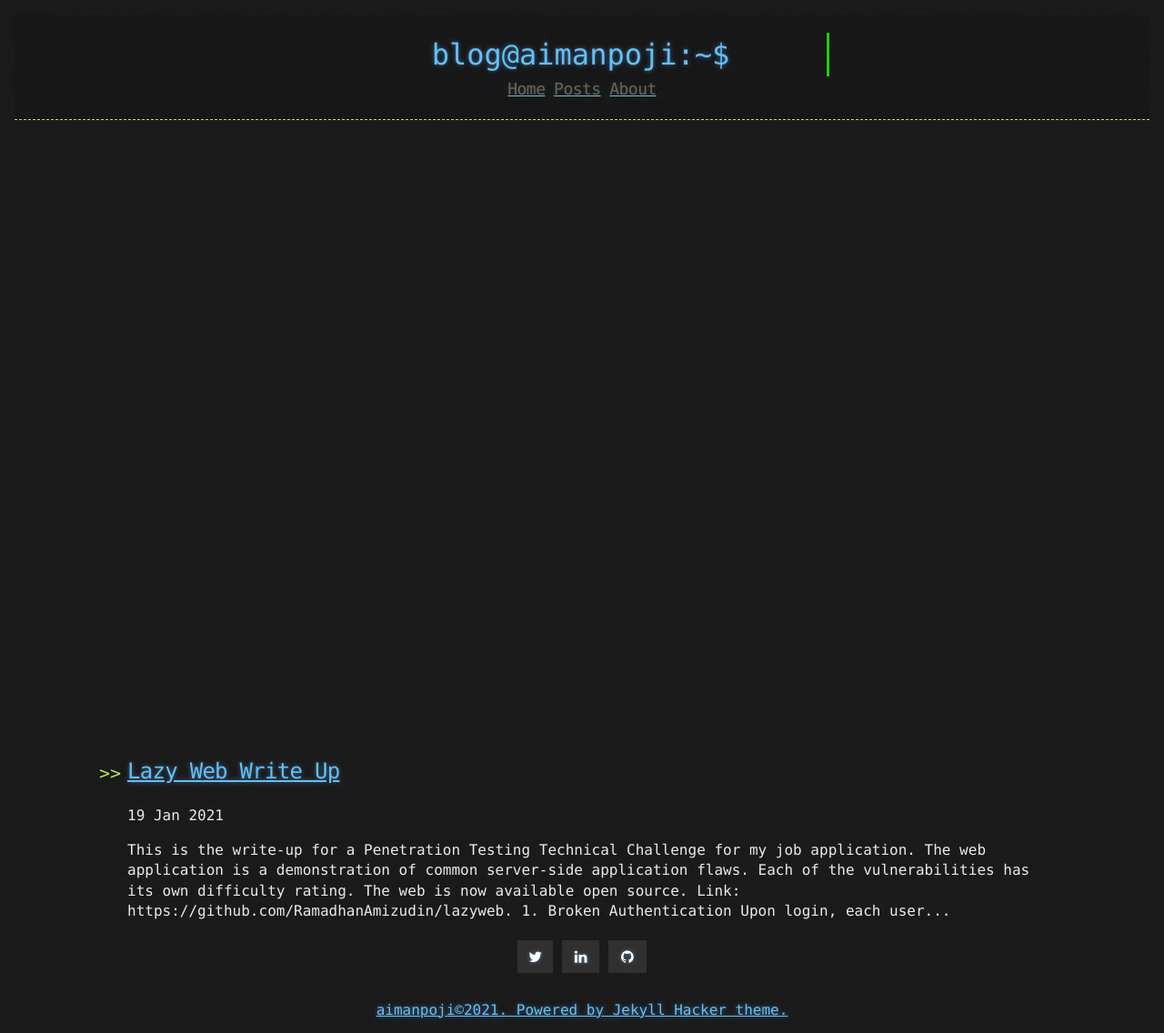
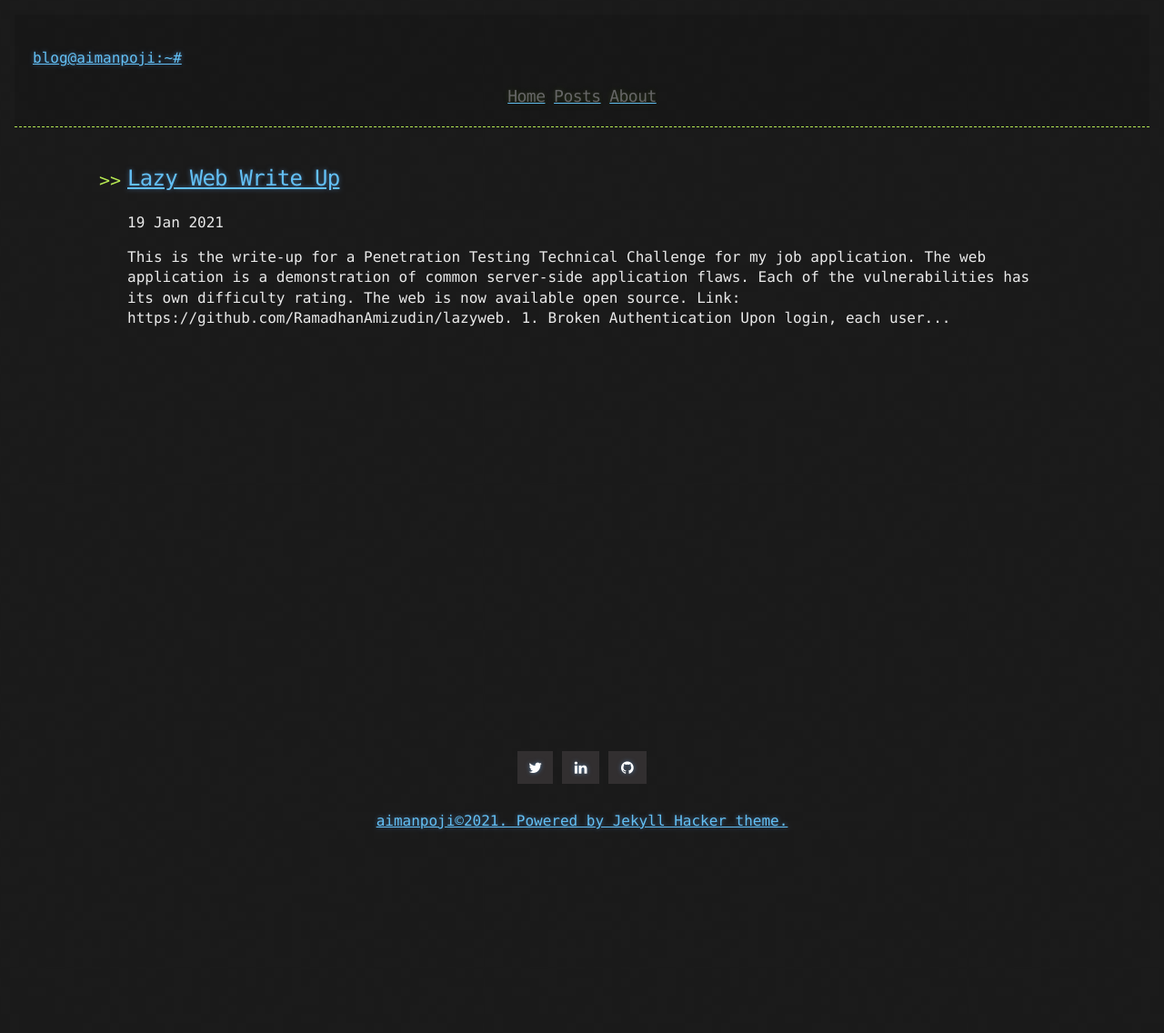
Before and after one commit to aimanpoji/aimanpoji.github.io, a Jekyll site: the page built from index.html, in a window 1280 px wide. Shown: the whole page at 91% size. Built offline with Jekyll 4.4.1, drawn with Linux system fonts in a browser that asks for light colours; nearby versions of some CDN libraries; the list of posts is cut into pages by our own code; after the commit the page ends 928 px from its top, so only the background shows below that.

Commit message:
Update header.html

```diff
--- a/_includes/header.html
+++ b/_includes/header.html
@@ -1,8 +1,10 @@
 <header>
   <link rel="stylesheet" href="../css/step.css">
-  <div class="line-1 anim-typewriter">
-  <a>blog@aimanpoji:~$</a>
-  </div>
+  <div>
+    <a href="{{ "/" | prepend: site.baseurl | replace: '//', '/' }}">
+    {% assign owner_first_name = site.owner | split: " " %}
+    <p class="typewriter">blog@{{ owner_first_name[0] | downcase }}:~# </p>
+    </a>
 
     <div class="header-links">
       {% include links.html %}
```
